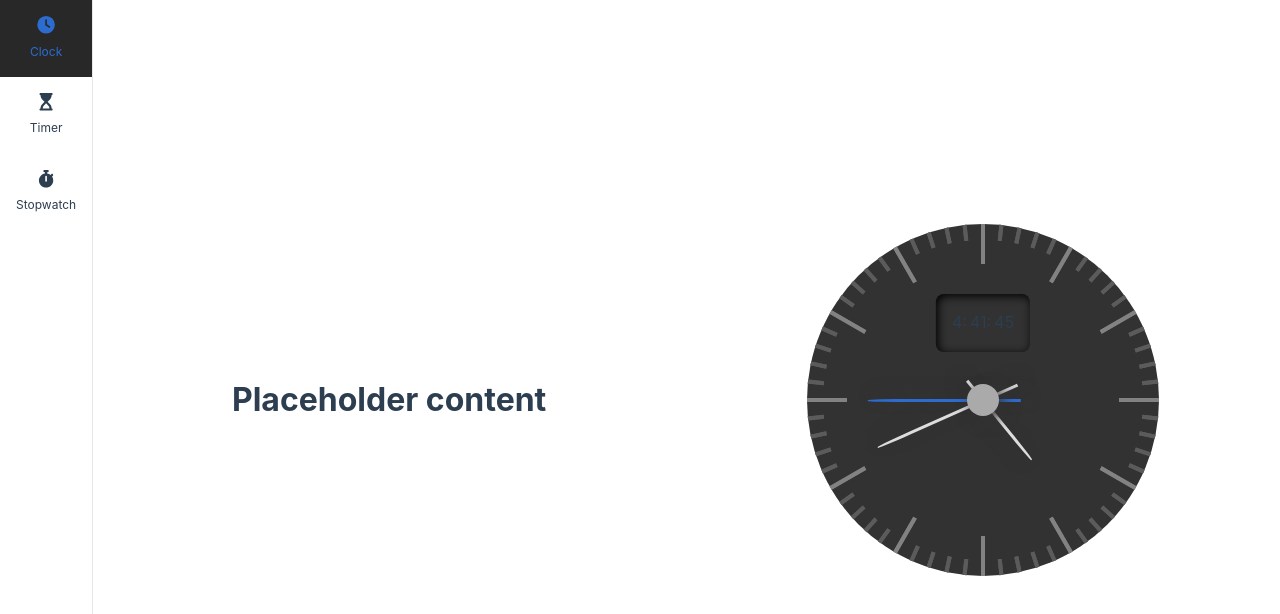
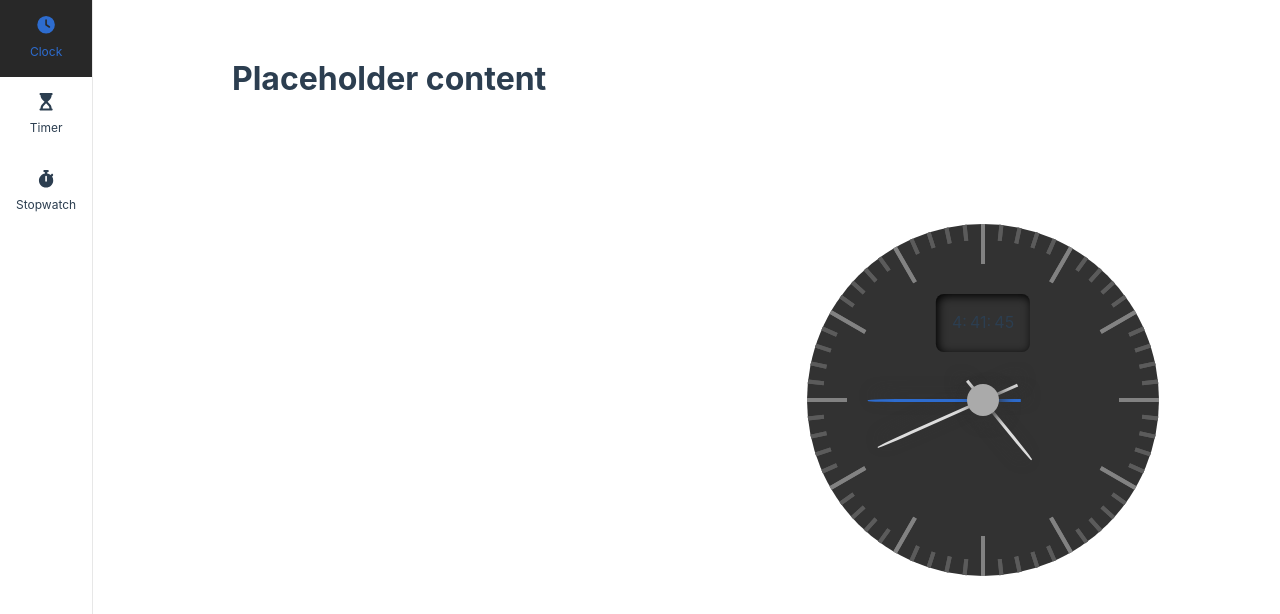
Before and after one commit to Klrfl/TellTime, a Vue app: page / in a window 1280 px wide. Shown: the top 614 px of the page. Built offline with nearby package versions, Linux system fonts and the light colour scheme.

Commit message:
side content overflow

```diff
--- a/src/layouts/MainLayout.vue
+++ b/src/layouts/MainLayout.vue
@@ -19,10 +19,19 @@
 
 .container {
   padding: 2rem;
+
   display: flex;
   justify-content: center;
   align-items: center;
   flex: 1 1 0;
+
+  position: relative;
+}
+
+.container--side-content {
+  max-height: 50vh;
+  overflow: auto;
+  align-items: flex-start;
 }
 
 @media screen and (min-width: 50em) {
@@ -32,6 +41,7 @@
 
   .container--side-content {
     order: -1;
+    max-height: 100vh;
   }
 }
 </style>
```
